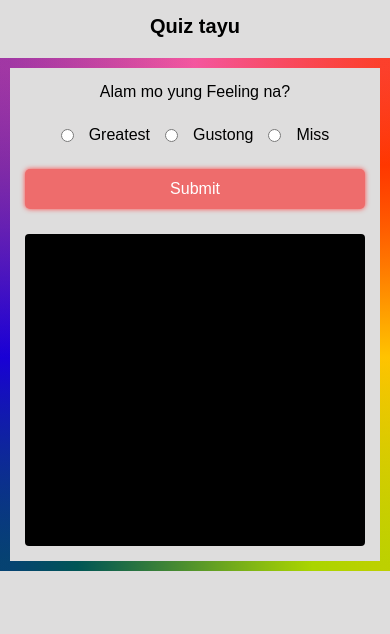
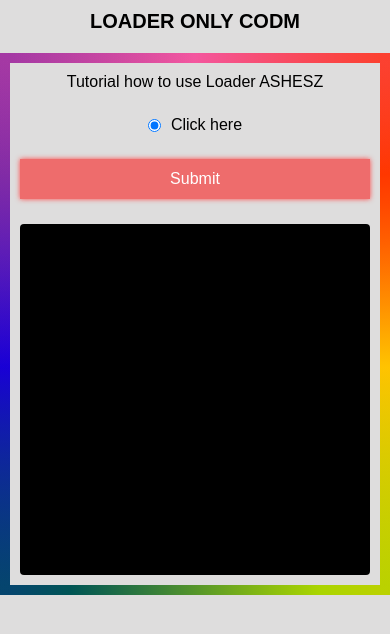
Before and after one commit to noobpro59981/Tutorial-how-to-use-loader-, a plain HTML site: page index.html in a window 390 px wide. Drawn offline with Linux system fonts and the light colour scheme.

Commit message:
index.html update

```diff
--- a/index.html
+++ b/index.html
@@ -4,32 +4,6 @@
   <meta charset="UTF-8" />
   <meta name="viewport" content="width=device-width, initial-scale=1.0"/>
   <title>Dev: Vince</title>
-</head>
-<body>
-
-  <h1 class="center-text">Quiz tayu</h1>
-  <form class="quiz" id="quizForm">
-    <p>Alam mo yung Feeling na?</p>
-    <div class="pili-ka">
-      <input type="radio" id="greatest" name="age" value="greatest">
-      <label for="greatest">Greatest</label>
-
-      <input type="radio" id="gusto" name="age" value="gustong">
-      <label for="gusto">Gustong</label>
-
-      <input type="radio" id="mss" name="age" value="miss">
-      <label for="miss">Miss</label>
-    </div>
-
-    <input type="submit" value="Submit" class="btn-submit">
-
-    <div class="output-video">
-      <video id="video-greatest" src="greateswhite.mp4" controls></video>
-      <video id="video-gustong" src="gustosabi.mp4" controls></video>
-      <video id="video-miss" src="miss.mp4" controls></video>
-    </div>
-  </form>
-
   <style>
     * {
       margin: 0;
@@ -46,7 +20,6 @@
       display: flex;
       width: 100%;
       max-width: 100vw;
-  height: auto;
       justify-content: center;
       align-items: center;
       border: 10px solid;
@@ -75,7 +48,7 @@
 
     .pili-ka {
       display: flex;
-      gap: 15px;
+      gap: 10px;
       width: 100%;
       flex-wrap: wrap;
       justify-content: center;
@@ -84,15 +57,14 @@
     }
 
     .btn-submit {
-      width: 120px;
-      height: 40px;
+      width: 100px;
+      height: 35px;
       border: none;
       box-shadow: 0 0 5px rgb(255, 69, 69);
       background: rgb(238, 108, 108);
       color: white;
-      font-size: 16px;
+      font-size: 15px;
       cursor: pointer;
-      border-radius: 5px;
     }
 
     .center-text {
@@ -104,56 +76,80 @@
     /* Sukat ng video para katulad ng larawan */
     .output-video {
       width: 100%;
-      height: calc(100vw * 0.7); /* Proporsyon na katulad ng mobile screen video */
+      height: calc(100vw * 0.8); /* Proporsyon na katulad ng mobile video */
       margin-top: 10px;
+      background-color: #000;
       border-radius: 4px;
       overflow: hidden;
-      background-color: #000;
     }
 
     .output-video video {
       width: 100%;
       height: 100%;
-      object-fit: contain;
+      object-fit: contain; /* Para makita ang buong video tulad ng larawan */
       display: none;
     }
 
-    @media (max-width: 480px) {
+    @media (max-width: 768px) {
+      .quiz {
+        padding: 15px;
+      }
+
       .center-text {
         margin-top: 15px;
+        font-size: 22px;
+      }
+    }
+
+    @media (max-width: 480px) {
+      .quiz {
+        padding: 10px;
+      }
+
+      .center-text {
+        margin-top: 10px;
         font-size: 20px;
       }
 
       .btn-submit {
         width: 100%;
+        height: 40px;
+        font-size: 16px;
       }
 
       .output-video {
-        height: calc(100vw * 0.8); /* Mas lapit sa sukat ng ipinakita mong video */
+        height: calc(100vw * 0.9); /* Mas lapit sa sukat ng ipinakita mong video */
       }
     }
   </style>
+</head>
+<body>
+
+  <h1 class="center-text">LOADER ONLY CODM</h1>
+  <form class="quiz" id="quizForm">
+    <p>Tutorial how to use Loader ASHESZ</p>
+    <div class="pili-ka">
+      <input type="radio" id="greatest" name="feeling" value="greatest" checked>
+      <label for="greatest">Click here</label>
+    </div>
+
+    <input type="submit" value="Submit" class="btn-submit">
+
+    <div class="output-video">
+      <video id="video-greatest" src="greateswhite.mp4" controls></video>
+    </div>
+  </form>
+
   <script>
     const form = document.getElementById("quizForm");
 
     form.addEventListener("submit", function(event) {
       event.preventDefault();
 
-      const videos = ["video-greatest", "video-gustong", "video-miss"];
-      videos.forEach(function(id) {
-        const vid = document.getElementById(id);
-        vid.style.display = "none";
-        vid.pause();
-      });
-
-      const selected = document.querySelector('input[name="age"]:checked');
-      if (selected) {
-        const videoId = "video-" + selected.value;
-        const selectedVideo = document.getElementById(videoId);
+      const selectedVideo = document.getElementById("video-greatest");
       selectedVideo.style.display = "block";
       selectedVideo.currentTime = 0;
       selectedVideo.play();
-      }
     });
   </script>
 
```
Lines whose indentation alone changed are shown as unchanged.
